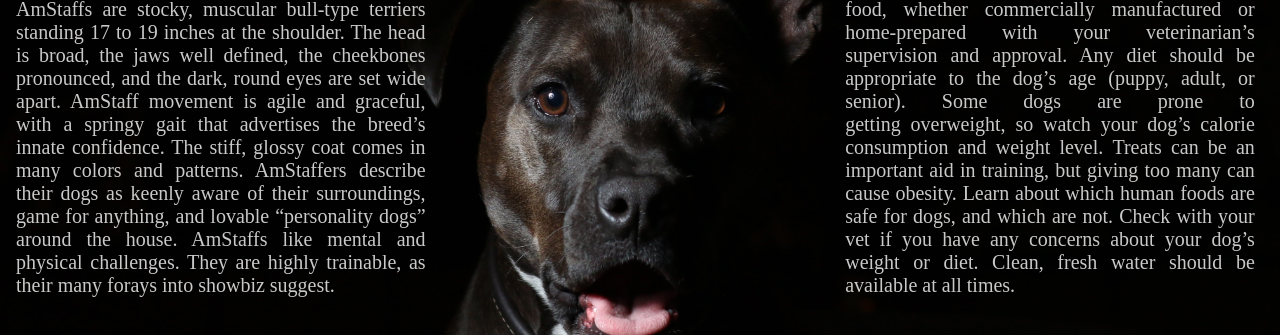
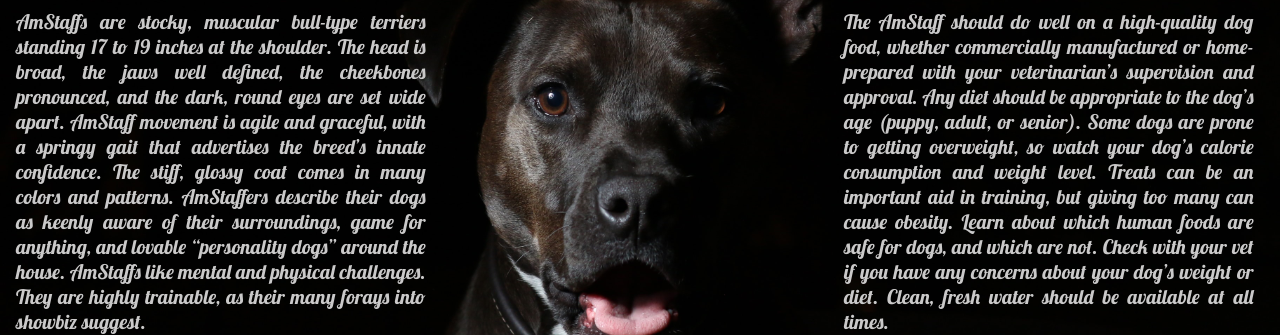
Before and after one commit to JohannesMisch/amstaff-jm, a plain HTML site: page index.html in a window 1280 px wide. Shown: the part 290-625 px from the top of the page. Drawn offline with Linux system fonts and the light colour scheme; the site is published under a folder, as on GitHub Pages, so addresses that start at the root find nothing.

Commit message:
Update style.css

```diff
--- a/style.css
+++ b/style.css
@@ -1,6 +1,6 @@
 @font-face {
     font-family: "lobster";
-    src: url(/Fonts/Lobster/Lobster-Regular.ttf);
+    src: url(./Fonts/Lobster/Lobster-Regular.ttf);
 }
 body {
     background-image: url(./Images/Backgroundplease.jpg);
```
